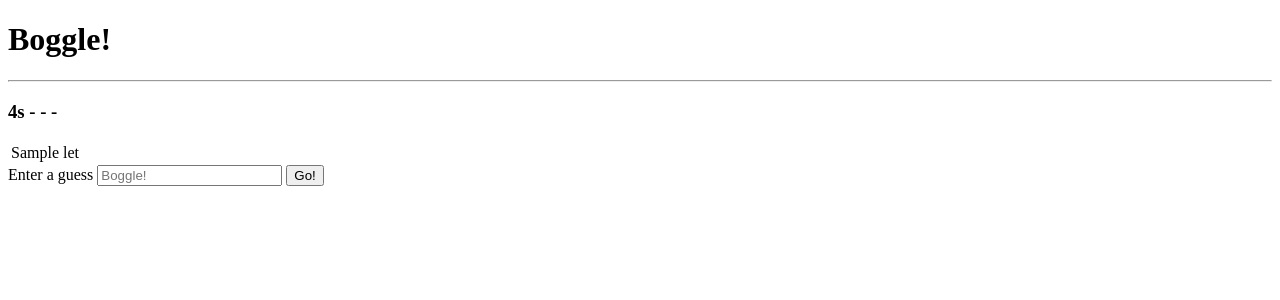
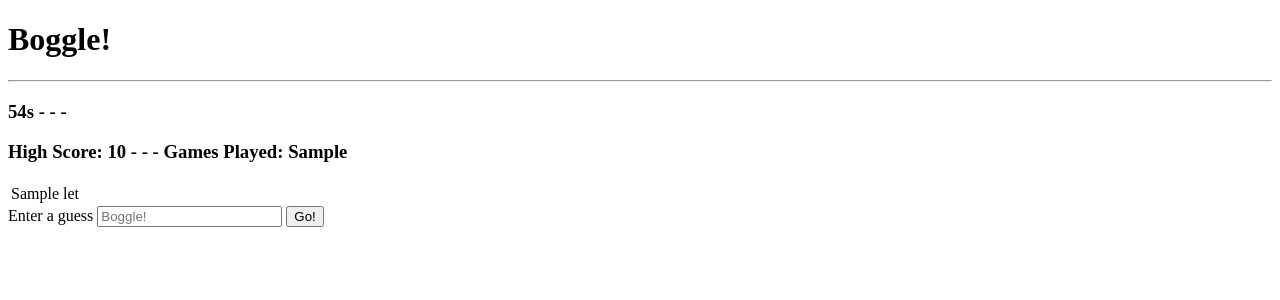
Before and after one commit to jelvir97/flask-boggle, a Flask app: template templates/game-board.html in a window 1280 px wide. Shown: the top 300 px of the page. Run offline with Flask 3, Linux system fonts and the light colour scheme; the template is opened without the code that fills it: most values are stand-ins (such as "Sample title", 1, 10 or a date in 2020); parts of the project's set-up code (start-up, migrations or seed data) failed here and were passed over.

Commit message:
session highscore and games played

```diff
--- a/app.py
+++ b/app.py
@@ -9,11 +9,12 @@ app.debug = True
 app.config['SECRET_KEY']  = "dogs"
 debug = DebugToolbarExtension(app)
 
+
 @app.route('/')
 def home():
     board = boggle_game.make_board()
     session['board'] = board
-    return render_template('game-board.html', board=board)
+    return render_template('game-board.html', board=board, high_score = session.get('high_score',0), games_played=session.get('games_played',0))
 
 @app.route('/submit',methods=['POST'])
 def submit():
@@ -24,3 +25,13 @@ def submit():
     # import pdb
     # pdb.set_trace()
     return jsonify({'isWord': isWord})
+
+@app.route('/game-over',methods=['POST'])
+def game_over():
+
+    req = request.get_json()
+    if req['score'] > session['high_score']:
+        session['high_score'] = req['score']
+    session['games_played'] = session['games_played'] + 1
+
+    return jsonify({'highScore': session['high_score'], 'gamesPlayed': session['games_played']})
--- a/static/app.js
+++ b/static/app.js
@@ -7,9 +7,10 @@ const $gameResponse = $('.game-response')
 const $body= $('body')
 const $timer = $('.timer')
 const $form = $('form')
+const $highScore = $('.high-score')
 
 let score = 0
-let time = 10
+let time = 60
 
 async function submitGuess(e){
     e.preventDefault()
@@ -35,6 +36,11 @@ function updateScore(isWord, guess, new_score){
     return new_score
 }
 
+function updateHighScore(newHighScore, gamesPlayed){
+    $highScore.empty()
+    $highScore.text(`High Score: ${newHighScore} - - - Games Played: ${gamesPlayed}`)
+}
+
 const timeId = setInterval(() => {
     if(time ===0){
         clearInterval(timeId)
@@ -55,8 +61,14 @@ async function gameOver(){
     $timer.empty()
     $timer.append(`<h3>Game Over!</h3>`)
     const response = await axios({
-        url: 'submit',
+        url: 'game-over',
         method: "POST",
-        data: {guess : $guessInput.val()}
+        data: {score}
       });
+
+    console.log(response)
+    const gamesPlayed = response.data.gamesPlayed
+    const newHighScore = response.data.highScore
+    updateHighScore(newHighScore,gamesPlayed)
+
 }
--- a/templates/game-board.html
+++ b/templates/game-board.html
@@ -10,6 +10,7 @@
     <h1>Boggle!</h1>
     <hr>
     <div class="timer"></div>
+    <h3 class="high-score">High Score: {{high_score}} - - - Games Played: {{games_played}}</h3>
     <table>
     <tbody>
     {% for row in board %}
```
